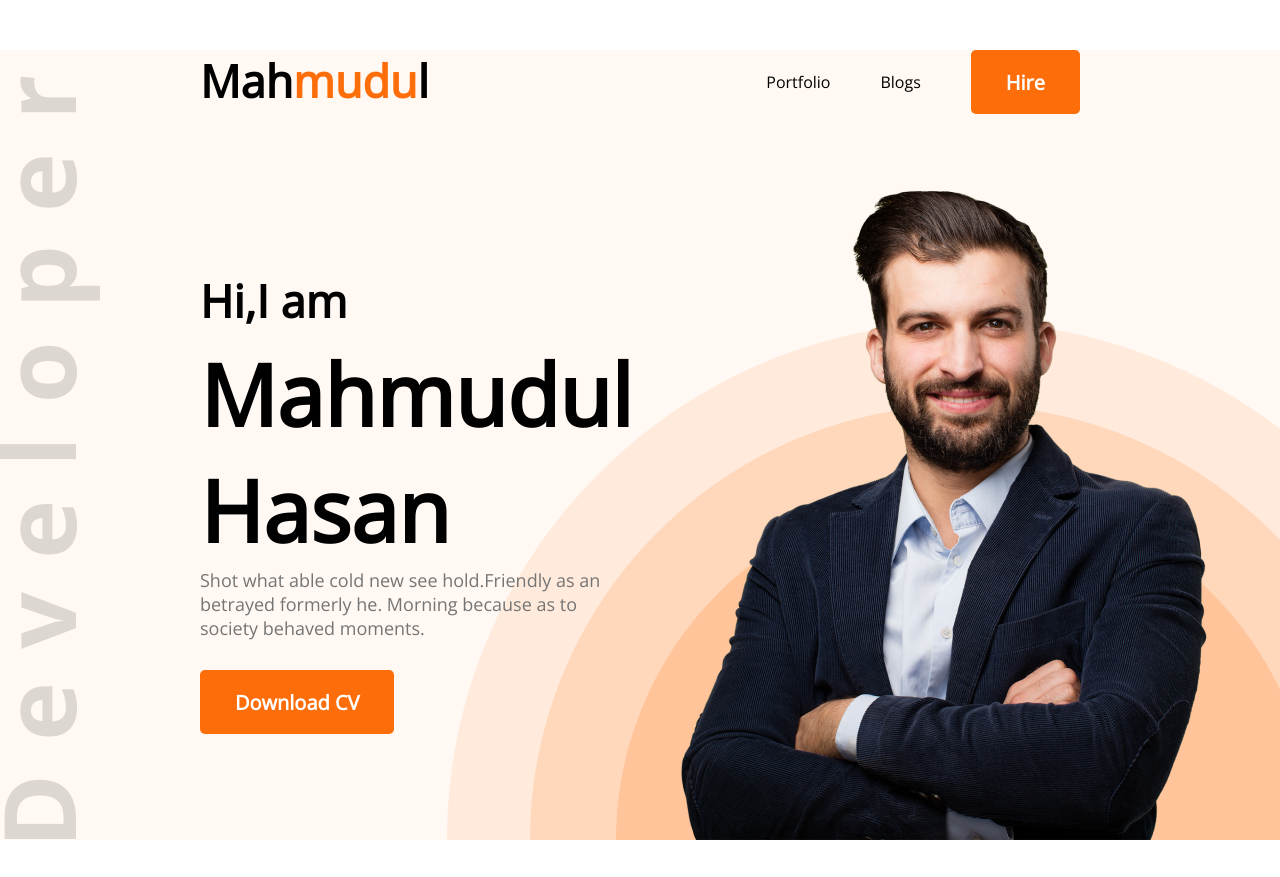
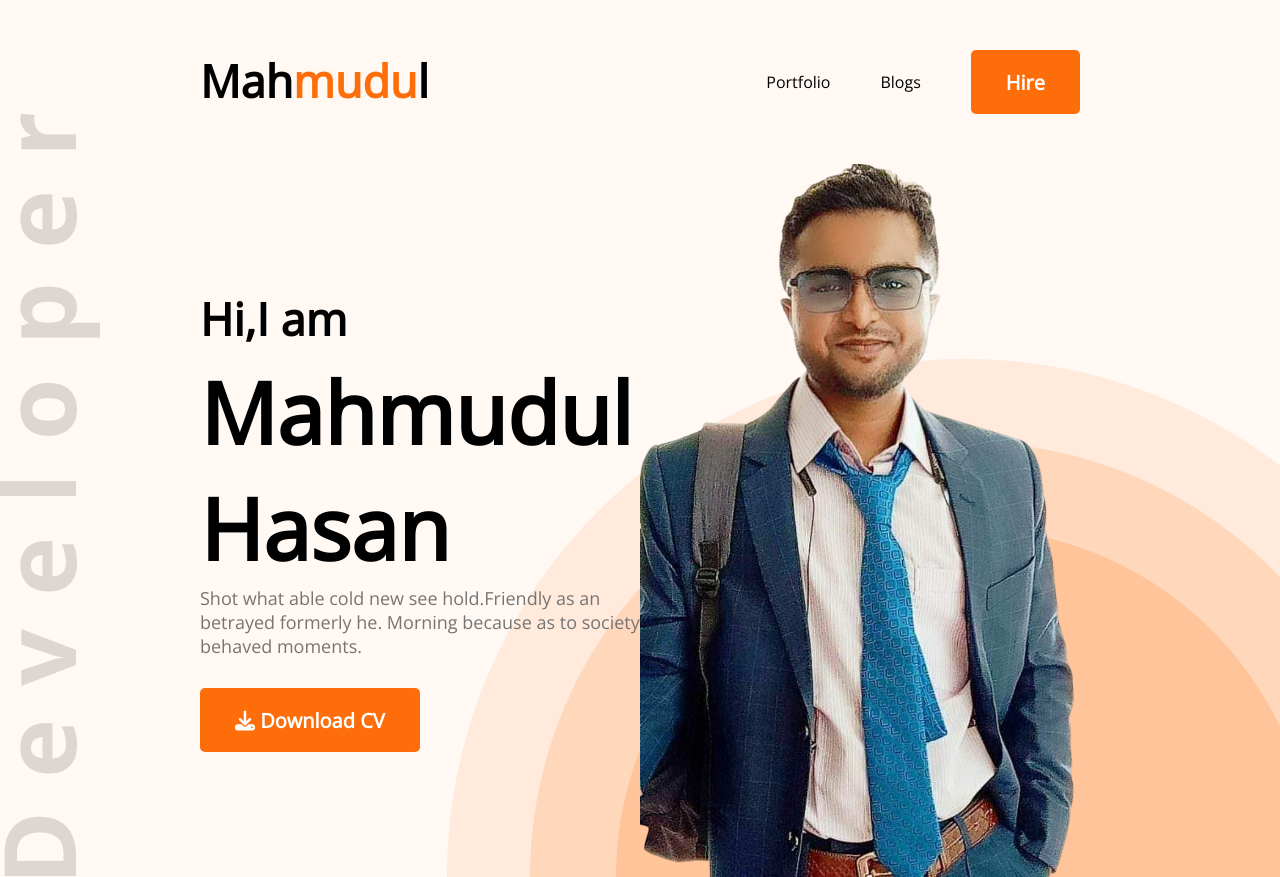
Before and after one commit to Mahmudul-Hasan-dev/new-dev-profile, a plain HTML site: page index.html in a window 1280 px wide. Shown: the top 877 px of the page. Drawn offline with nearby package versions, Linux system fonts and the light colour scheme.

Commit message:
pic and icon added

```diff
--- a/index.html
+++ b/index.html
@@ -10,6 +10,7 @@
     <link rel="preconnect" href="https://fonts.gstatic.com" crossorigin>
     <link href="https://fonts.googleapis.com/css2?family=Open+Sans&display=swap" rel="stylesheet">
     <link rel="stylesheet" href="styles/portfolio.css">
+    <script src="https://kit.fontawesome.com/1f9b7b23f7.js" crossorigin="anonymous"></script>
 </head>
 
 <body>
@@ -30,9 +31,9 @@
                 <p class="banner-description">Shot what able cold new see hold.Friendly as an betrayed formerly he.
                     Morning because as to society
                     behaved moments.</p>
-                <button class="btn-primary">Download CV</button>
+                <button class="btn-primary"><i class="fa-solid fa-download"></i> Download CV</button>
             </div>
-            <img src="images/hardy.png" alt="">
+            <img src="images/IMG-removebg.png" height="100%" width="50%" alt="">
         </div>
     </header>
     <main>
--- a/styles/portfolio.css
+++ b/styles/portfolio.css
@@ -35,7 +35,7 @@
 nav {
     display: flex;
     justify-content: space-between;
-    margin: 50px 200px;
+    padding: 50px 200px;
 }
 
 nav ul {
```
Also changed, not shown: images/IMG-removebg.png (added), images/removebg.jpeg (added).
